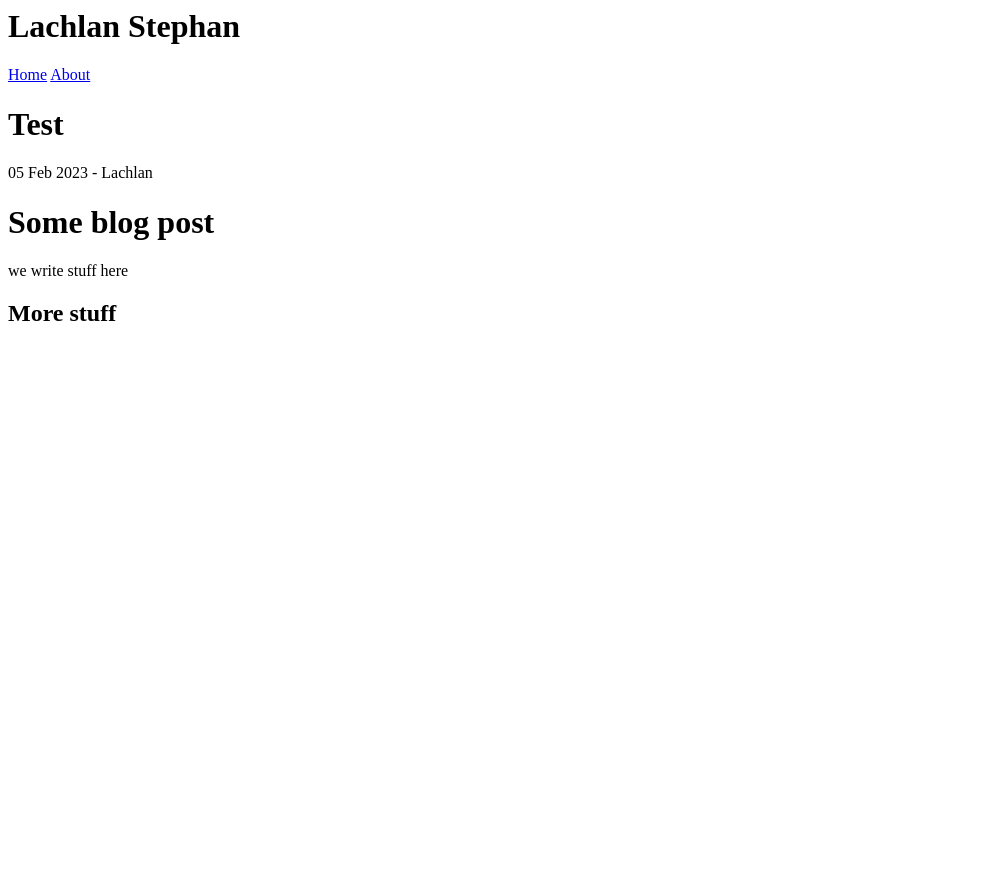
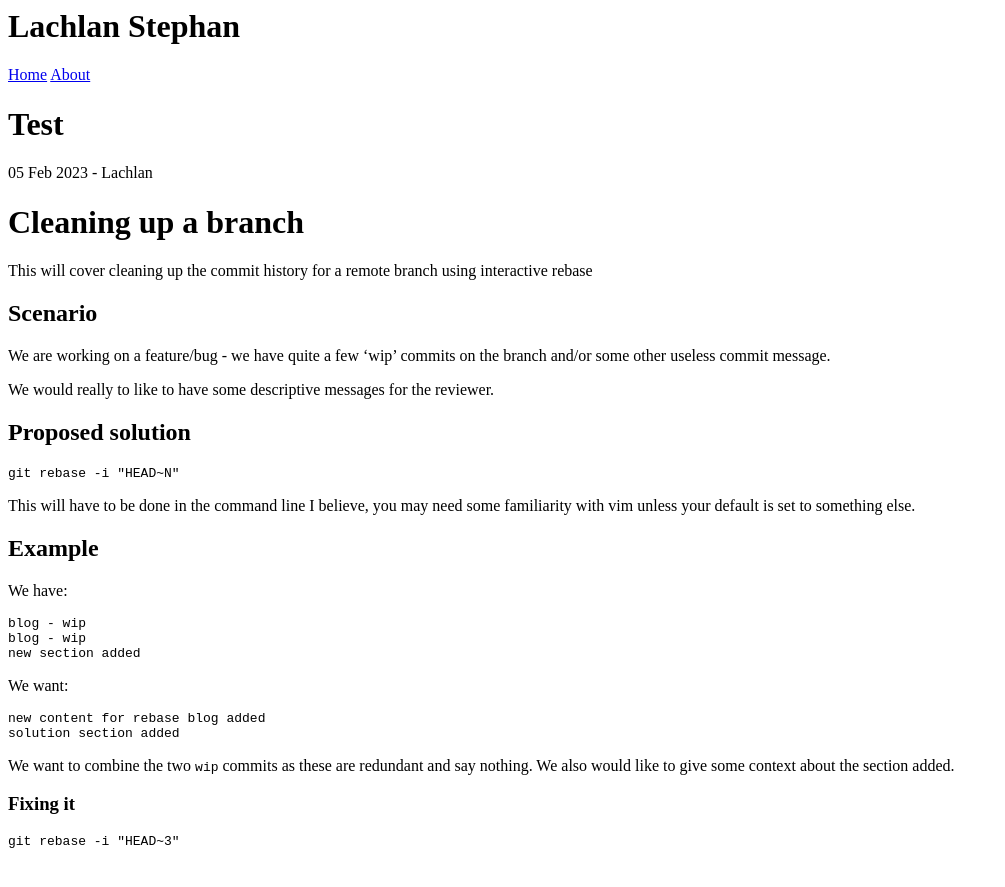
Before and after one commit to LachlanStephan/mysite, a Jekyll site: the page built from _posts/2023-02-05-test.md, in a window 1280 px wide. Shown: the top 887 px of the page, without its empty margins (0-1005 px from the left). Built offline with Jekyll 4.4.1, drawn with Linux system fonts in a browser that asks for light colours.

Commit message:
new content for rebase blog added
blog wip

new section

more content

````diff
--- a/_posts/2023-02-05-test.md
+++ b/_posts/2023-02-05-test.md
@@ -3,8 +3,41 @@ layout: post
 author: Lachlan
 ---
 
-# Some blog post
+# Cleaning up a branch
 
-we write stuff here
+This will cover cleaning up the commit history for a remote branch using interactive rebase
 
-## More stuff
+## Scenario
+
+We are working on a feature/bug - we have quite a few 'wip' commits on the branch and/or some other useless commit message.
+
+We would really to like to have some descriptive messages for the reviewer.
+
+## Proposed solution
+
+`git rebase -i "HEAD~N"`
+
+This will have to be done in the command line I believe, you may need some familiarity with vim unless your default is set to something else.
+
+## Example
+
+We have:
+```text
+blog - wip
+blog - wip
+new section added
+```
+
+We want:
+```text
+new content for rebase blog added
+solution section added
+```
+
+We want to combine the two `wip` commits as these are redundant and say nothing. We also would like to give some context about the section added.
+
+### Fixing it
+
+```text
+git rebase -i "HEAD~3"
+```
````
